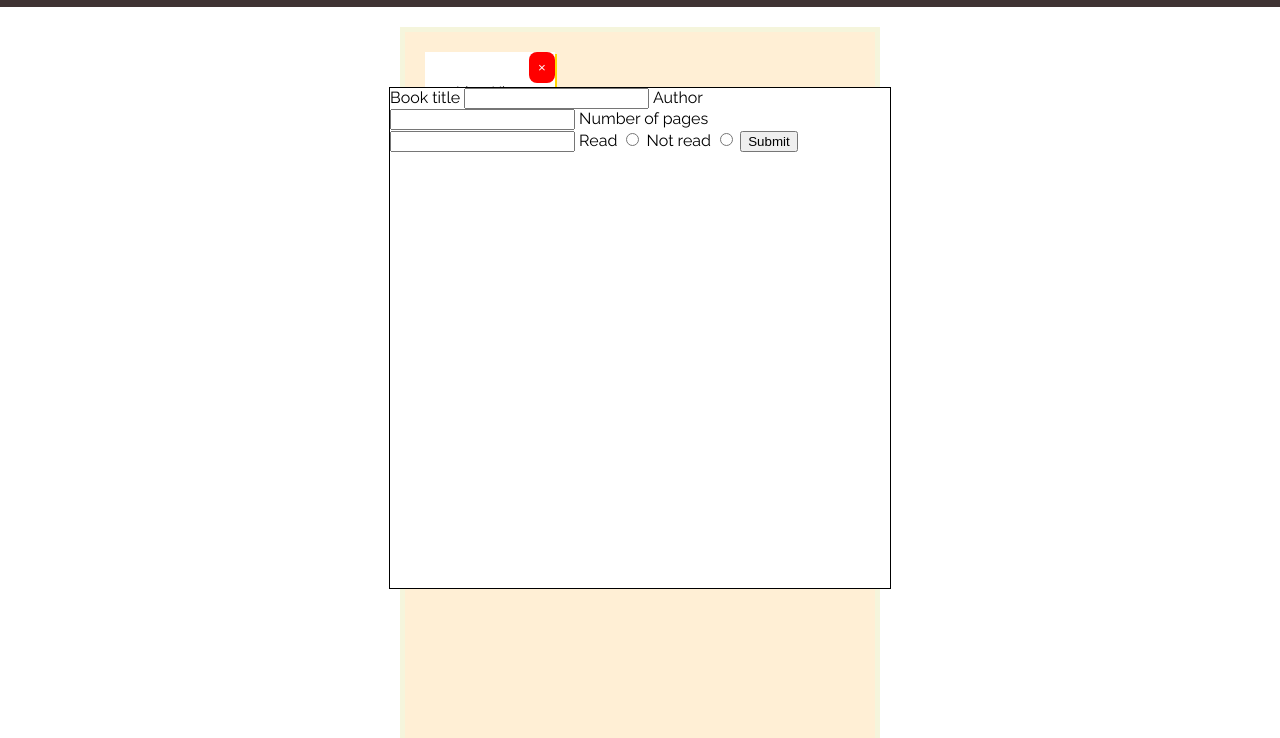
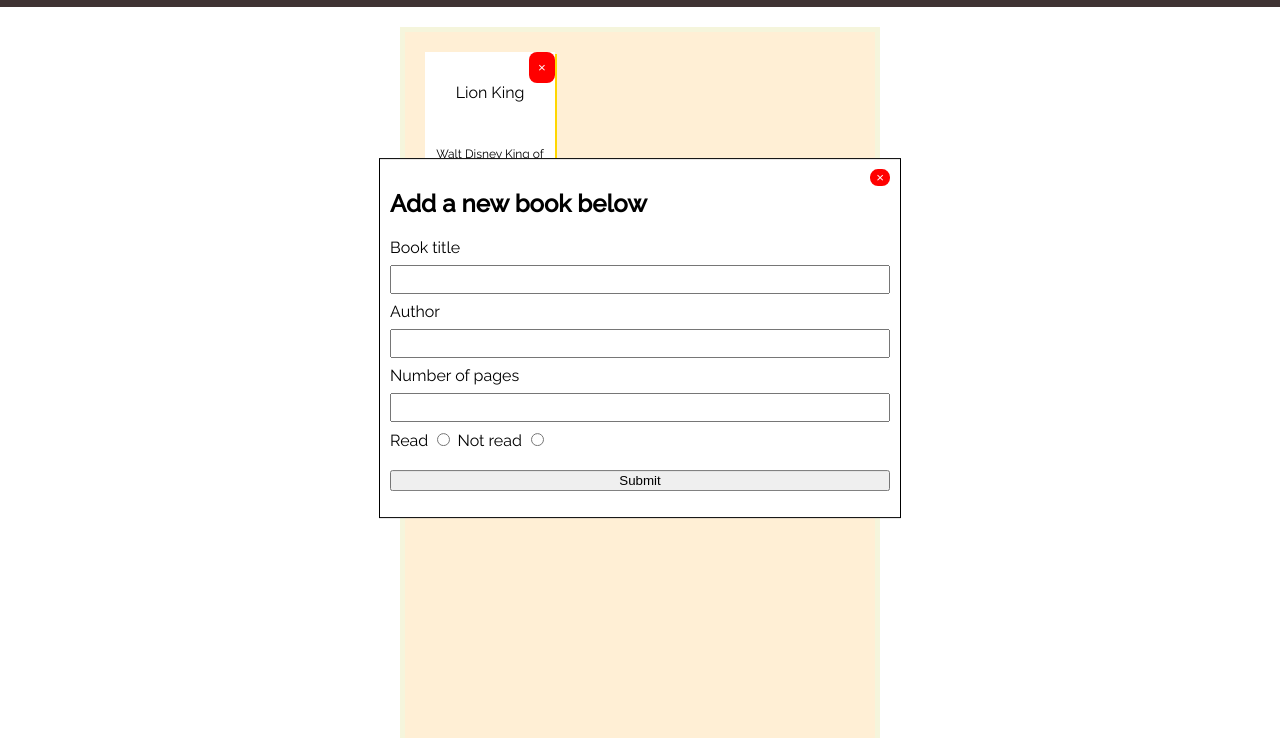
Before and after one commit to totalian/library, a plain HTML site: page index.html in a window 1280 px wide. Both pictures are taken after a click on the button "New Book". Shown: the part 62-800 px from the top of the page. Drawn offline with Linux system fonts and the light colour scheme.

Commit message:
added the form to add a new book

```diff
--- a/index.html
+++ b/index.html
@@ -9,7 +9,7 @@
 <body>
     <nav>
         <h1>My library</h1>
-        <button>New Book</button>
+        <button id="newbook">New Book</button>
     </nav>
     <div id="bookcase">
         <div class="book read">
@@ -21,17 +21,25 @@
         </div>
     </div>
     <div id="modal">
-        <form action="">
+        <button id="modalclose">&times</button>
+        <form id="newbookform" action="">
+            <h2>Add a new book below</h2>
+
             <label for="ftitle">Book title</label>
             <input type="text" name="title" id="ftitle">
+
             <label for="fauthor">Author</label>
             <input type="text" name="author" id="fauthor">
+
             <label for="fpages">Number of pages</label>
             <input type="number" name="pages" id="fpages">
+
             <label for="fread">Read</label>
-            <input type="radio" name="hasRead" value="read" id="fread">
+            <input type="radio" name="hasRead" value=true id="fread">
+
             <label for="funread">Not read</label>
-            <input type="radio" name="hasRead" value="unread" id="funread">
+            <input type="radio" name="hasRead" value=false id="funread">
+
             <input type="submit">
         </form>
     </div>
--- a/main.js
+++ b/main.js
@@ -1,9 +1,34 @@
+const newBook = document.querySelector('#newbook')
+const modal = document.querySelector('#modal')
+const modalClose = document.querySelector('#modalclose')
+const newBookForm = document.querySelector('#newbookform')
+
 let myLibrary = []
 
-function Book(){
-    // constructor
+function Book(title,author,pages,hasRead){
+    this.title = title,
+    this.author = author,
+    this.pages = pages
+    this.hasRead = hasRead
 }
 
 function addBookToLibrary(book){
     myLibrary.push(book)
 }
+
+newBook.addEventListener('click',() => modal.style.display = "block")
+modalClose.addEventListener('click', () => modal.style.display = "none")
+newBookForm.addEventListener('submit',e => {
+    // e.preventDefault()
+    createBook()
+})
+
+function createBook(){
+    let title = document.querySelector('#ftitle').value
+    let author = document.querySelector('#fauthor').value
+    let pages = document.querySelector('#fpages').value
+    let hasReadArray = Array.from(document.querySelectorAll('input[name="hasRead"]'))
+    hasRead = (hasReadArray.filter(input => input.checked == true)[0].value == "true" ? true : false)
+    let book = new Book(title,author,pages,hasRead)
+    addBookToLibrary(book)
+}
--- a/styles.css
+++ b/styles.css
@@ -93,13 +93,41 @@ nav button {
 }
 
 #modal {
+    display: none;
     position: fixed;
     z-index: 1;
     width: 500px;
-    height: 500px;
+    height: AUTO;
     background-color: white;
     border: 1px solid black;
     left: 50%;
     transform: translate(-50%, -50%);
     top: 50%;
+    padding: 10px 10px;
 }
+
+input[type=text] {
+    width: 100%;
+    padding: 5px 20px;
+    margin: 8px 0;
+  }
+
+input[type=number] {
+width: 100%;
+padding: 5px 20px;
+margin: 8px 0;
+}
+
+input[type=submit]{
+    display: block;
+    width: 100%;
+    margin: 20px 0 10px 0;
+}
+
+#modalclose {
+    float: right;
+    background-color: red;
+    border: none;
+    color: white;
+    border-radius: 8px;
+}
```
